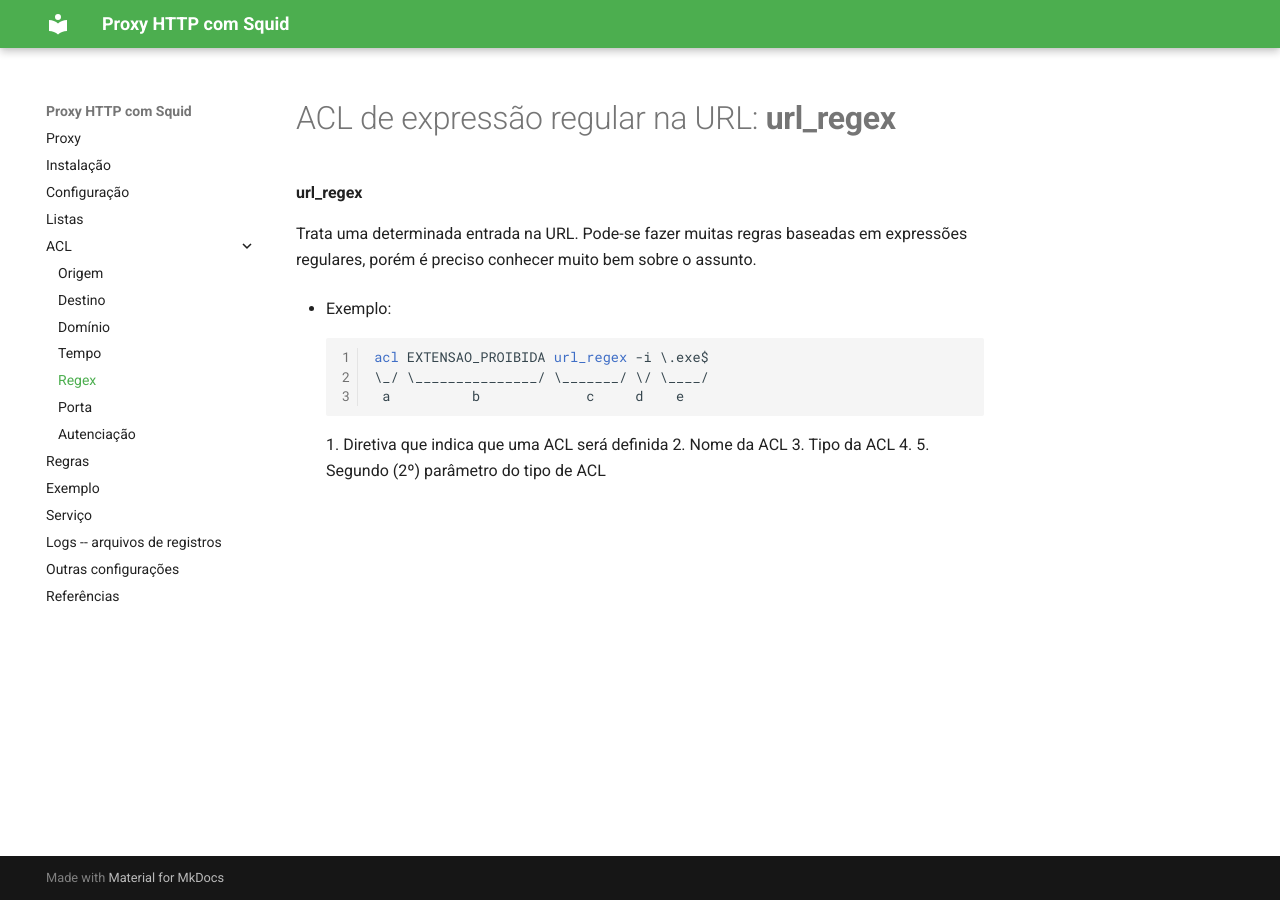
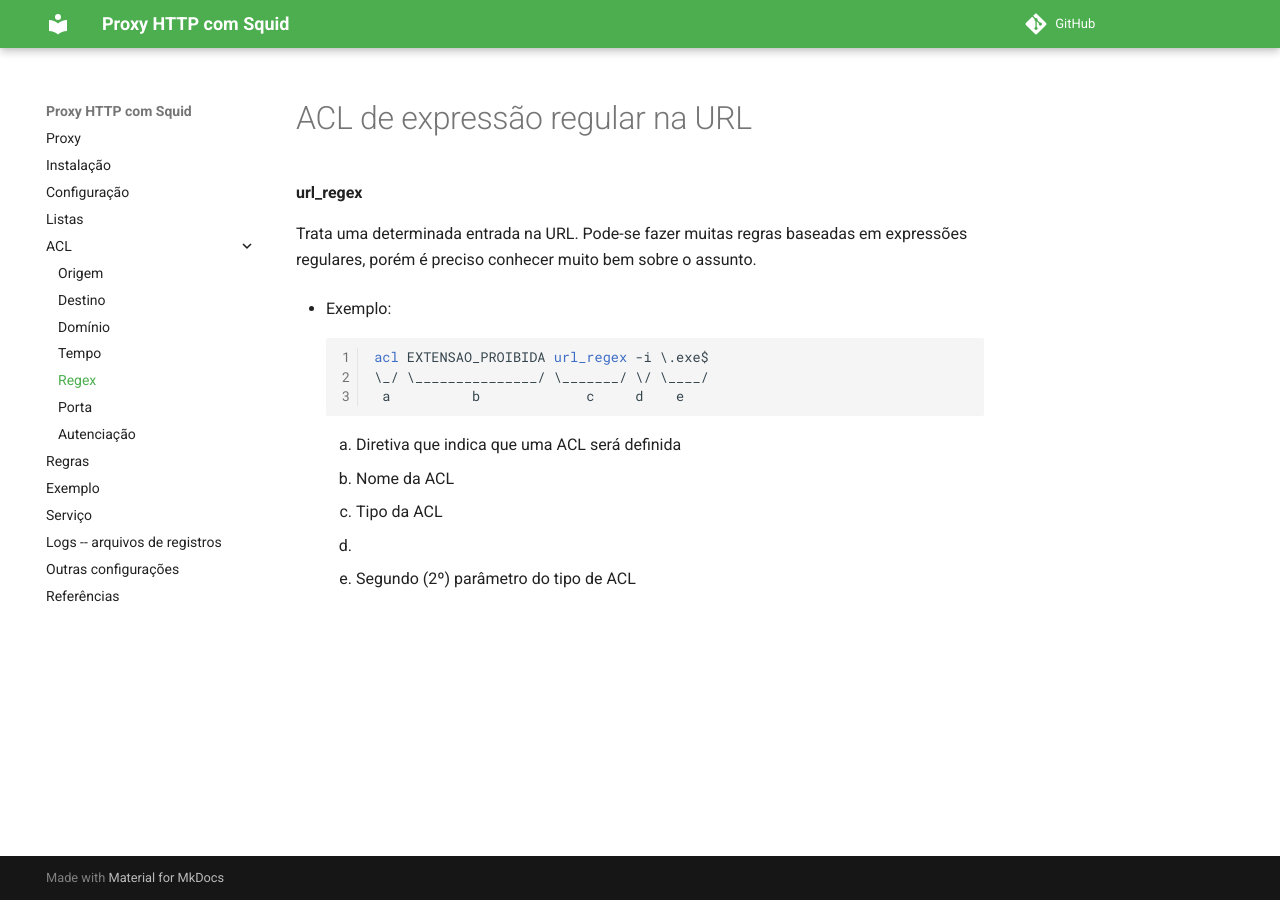
Before and after one commit to jurandysoares/proxy-doc, an MkDocs documentation site: the page built from docs/acl/url-regex.md, in a window 1280 px wide. Built offline with MkDocs 1.6.1 and Material for MkDocs 9.7.7, drawn with Linux system fonts in a browser that asks for light colours; comment, search, counter and statistics services are not loaded.

Commit message:
fix: Lista numerada em acl url_regex

````diff
--- a/docs/acl/url-regex.md
+++ b/docs/acl/url-regex.md
@@ -1,4 +1,4 @@
-# ACL de expressão regular na URL: **url_regex**
+# ACL de expressão regular na URL
 
 **url_regex**
 
@@ -11,6 +11,7 @@
     \_/ \_______________/ \_______/ \/ \____/
      a          b             c     d    e
     ```
+
     1. Diretiva que indica que uma ACL será definida
     2. Nome da ACL
     3. Tipo da ACL
--- a/mkdocs.yml
+++ b/mkdocs.yml
@@ -1,5 +1,8 @@
 site_name: Proxy HTTP com Squid
 site_author: Jurandy Soares
+
+repo_url: https://github.com/jurandysoares/proxy-doc
+edit_uri: ""
 
 theme:
   name: material
````
